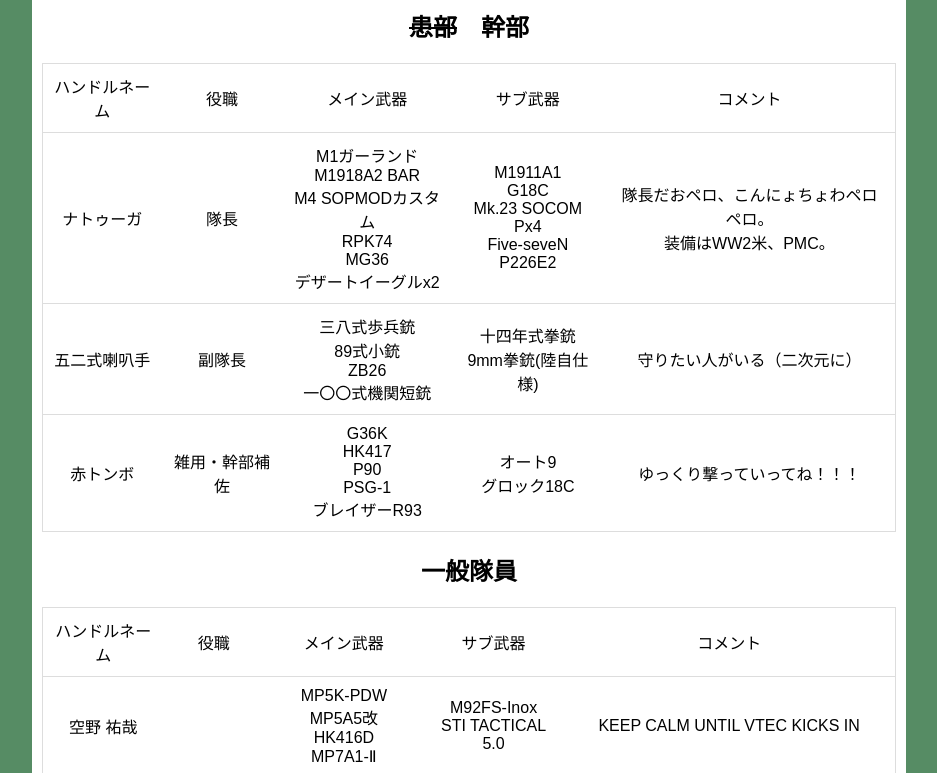
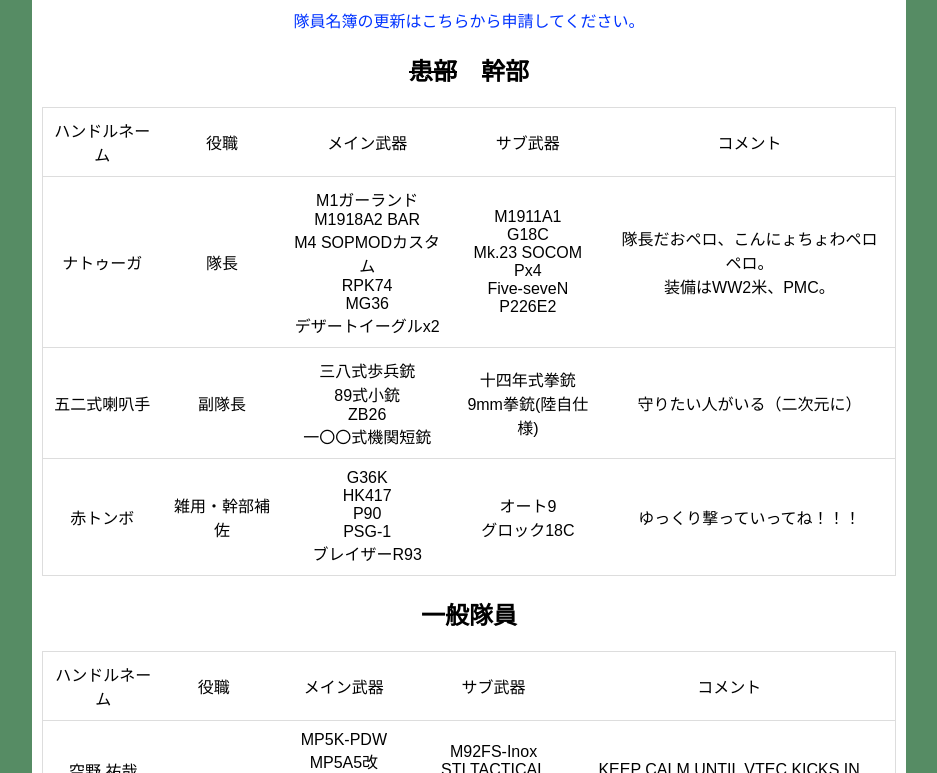
Before and after one commit to altyjp/littlebulletHP, a website: page public_html/formember/member.html in a window 1280 px wide. Shown: the part 301-1074 px from the top of the page, without its empty margins (171-1108 px from the left). Drawn offline with Linux system fonts and the light colour scheme; a web font is replaced by a local one.

Commit message:
隊員変更フォームの追加

```diff
--- a/public_html/formember/member.html
+++ b/public_html/formember/member.html
@@ -53,6 +53,11 @@
                 </div>
 
                 <h1>Little Bullet 隊員名簿</h1>
+                <a href="https://docs.google.com/
+                   forms/d/e/1FAIpQLSemRwUm2CShgUD1NanXL12VlUXQc7
+                    7srIfV8WK_O5a0wnAZqg/viewform?usp=sf_link">
+                       隊員名簿の更新はこちらから申請してください。
+                </a>
                 <h2><s>患部</s>　幹部</h2>
                 <table class="common">
                         <thead>
```
